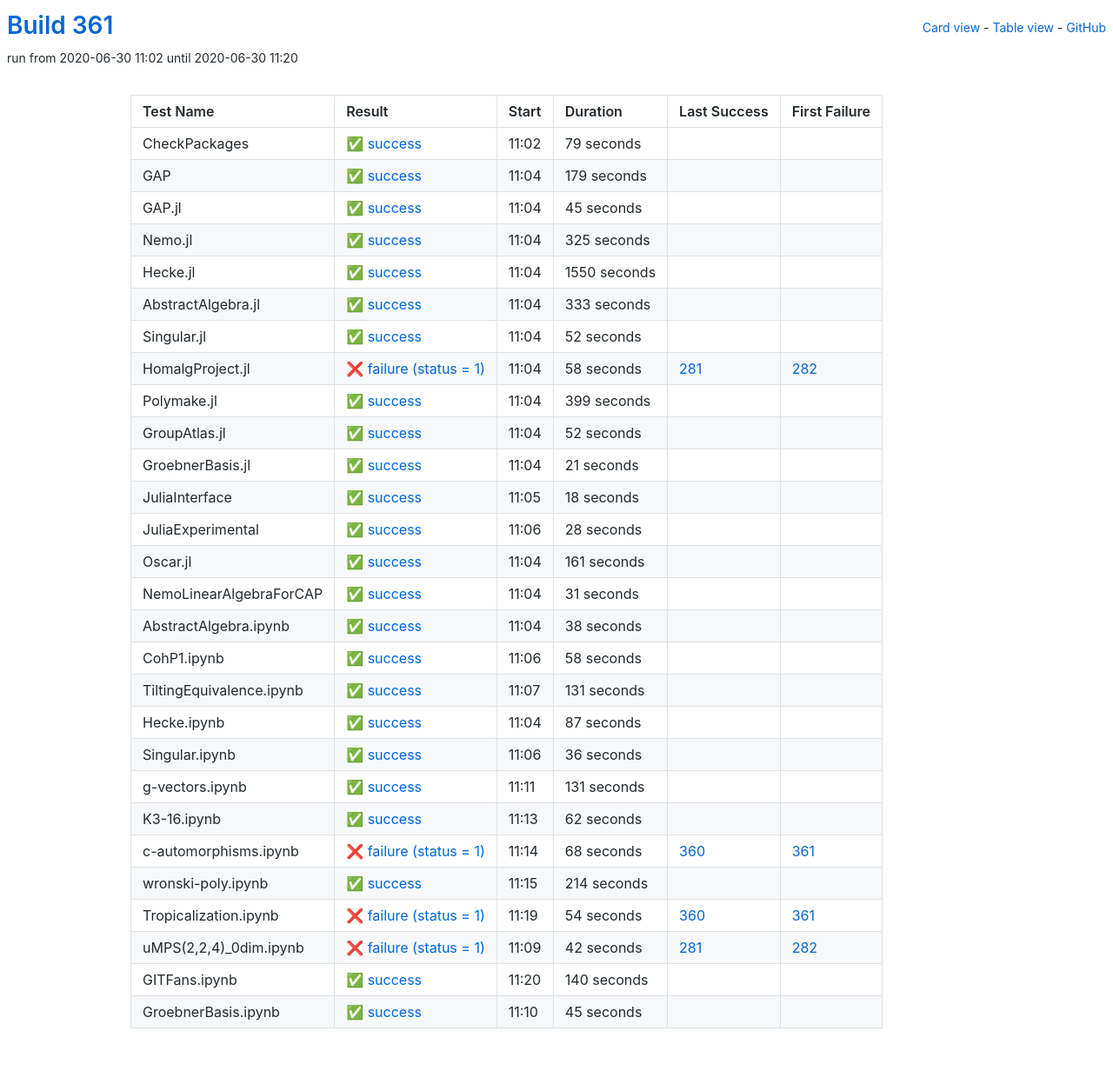
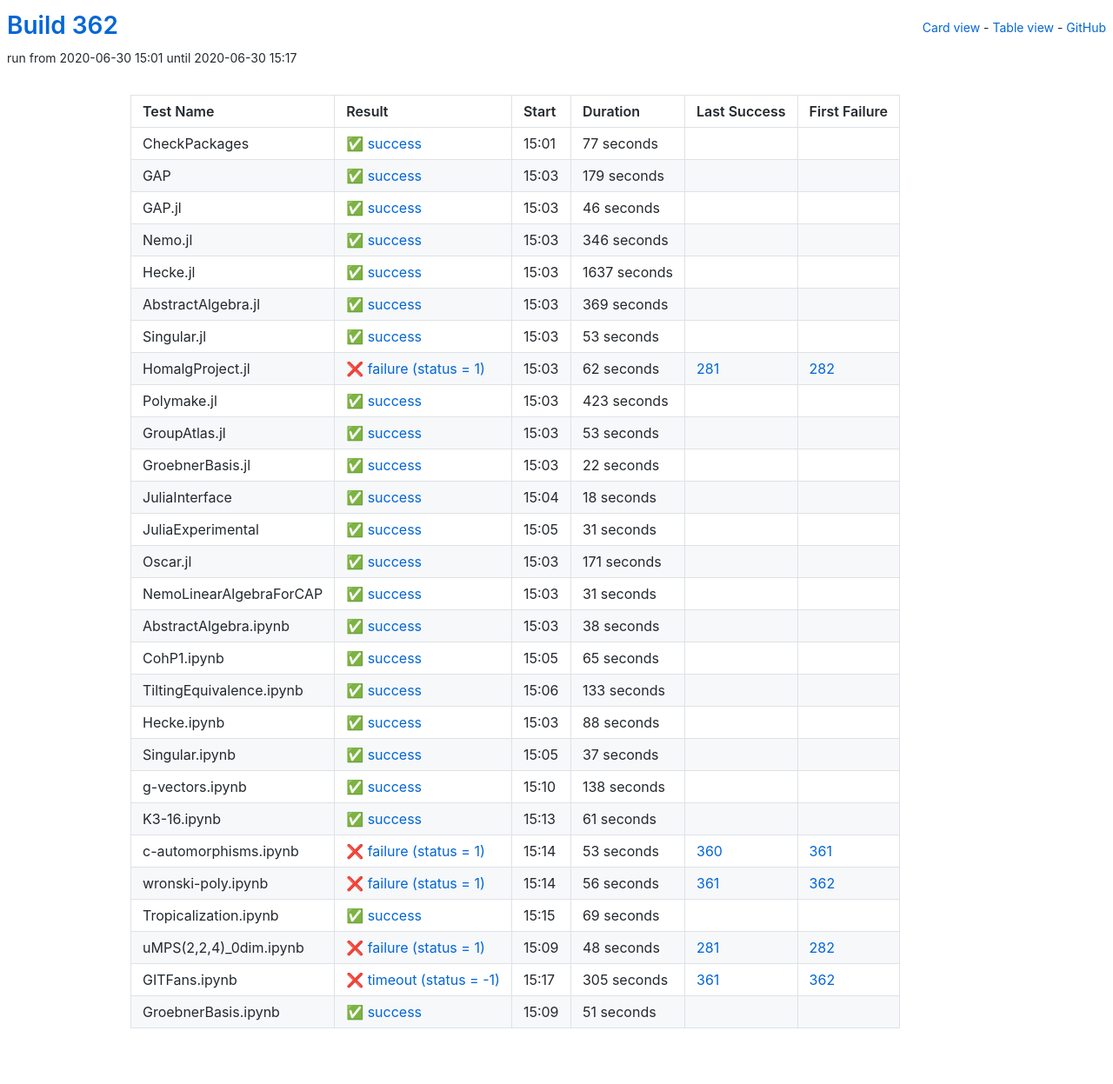
Before and after one commit to oscar-system/oscar-ci-status-stable, a Jekyll site: the page built from table.html, in a window 1280 px wide. Shown: the whole page at 87% size. Built offline with Jekyll 4.4.1, drawn with Linux system fonts in a browser that asks for light colours.

Commit message:
Build #362

```diff
--- a/_data/ci.yml
+++ b/_data/ci.yml
@@ -1,6 +1,6 @@
 ---
-build: 361
-build_url: https://oscarci.mathematik.uni-kl.de/job/oscar-stable/361/
+build: 362
+build_url: https://oscarci.mathematik.uni-kl.de/job/oscar-stable/362/
 job: oscar-stable
 organization: oscar-system
 repo: oscar-ci-status-stable
@@ -8,20 +8,20 @@ repourl: https://github.com/oscar-system/oscar-ci-status-stable
 tests:
 - name: CheckPackages
   id: checkpackages
-  log: https://oscarci.mathematik.uni-kl.de/job/oscar-stable/361/artifact/logs/build-361/CheckPackages.log
-  start: 2020-06-30 11:02
+  log: https://oscarci.mathematik.uni-kl.de/job/oscar-stable/362/artifact/logs/build-362/CheckPackages.log
+  start: 2020-06-30 15:01
   success: true
   exitcode: 0
   status: success
-  duration: 79
+  duration: 77
   last_success: false
   last_success_url:
   first_failure: false
   first_failure_url:
 - name: GAP
   id: gap
-  log: https://oscarci.mathematik.uni-kl.de/job/oscar-stable/361/artifact/logs/build-361/GAP.log
-  start: 2020-06-30 11:04
+  log: https://oscarci.mathematik.uni-kl.de/job/oscar-stable/362/artifact/logs/build-362/GAP.log
+  start: 2020-06-30 15:03
   success: true
   exitcode: 0
   status: success
@@ -32,116 +32,116 @@ tests:
   first_failure_url:
 - name: GAP.jl
   id: gap-jl
-  log: https://oscarci.mathematik.uni-kl.de/job/oscar-stable/361/artifact/logs/build-361/GAP.jl.log
-  start: 2020-06-30 11:04
+  log: https://oscarci.mathematik.uni-kl.de/job/oscar-stable/362/artifact/logs/build-362/GAP.jl.log
+  start: 2020-06-30 15:03
   success: true
   exitcode: 0
   status: success
-  duration: 45
+  duration: 46
   last_success: false
   last_success_url:
   first_failure: false
   first_failure_url:
 - name: Nemo.jl
   id: nemo-jl
-  log: https://oscarci.mathematik.uni-kl.de/job/oscar-stable/361/artifact/logs/build-361/Nemo.jl.log
-  start: 2020-06-30 11:04
+  log: https://oscarci.mathematik.uni-kl.de/job/oscar-stable/362/artifact/logs/build-362/Nemo.jl.log
+  start: 2020-06-30 15:03
   success: true
   exitcode: 0
   status: success
-  duration: 325
+  duration: 346
   last_success: false
   last_success_url:
   first_failure: false
   first_failure_url:
 - name: Hecke.jl
   id: hecke-jl
-  log: https://oscarci.mathematik.uni-kl.de/job/oscar-stable/361/artifact/logs/build-361/Hecke.jl.log
-  start: 2020-06-30 11:04
+  log: https://oscarci.mathematik.uni-kl.de/job/oscar-stable/362/artifact/logs/build-362/Hecke.jl.log
+  start: 2020-06-30 15:03
   success: true
   exitcode: 0
   status: success
-  duration: 1550
+  duration: 1637
   last_success: false
   last_success_url:
   first_failure: false
   first_failure_url:
 - name: AbstractAlgebra.jl
   id: abstractalgebra-jl
-  log: https://oscarci.mathematik.uni-kl.de/job/oscar-stable/361/artifact/logs/build-361/AbstractAlgebra.jl.log
-  start: 2020-06-30 11:04
+  log: https://oscarci.mathematik.uni-kl.de/job/oscar-stable/362/artifact/logs/build-362/AbstractAlgebra.jl.log
+  start: 2020-06-30 15:03
   success: true
   exitcode: 0
   status: success
-  duration: 333
+  duration: 369
   last_success: false
   last_success_url:
   first_failure: false
   first_failure_url:
 - name: Singular.jl
   id: singular-jl
-  log: https://oscarci.mathematik.uni-kl.de/job/oscar-stable/361/artifact/logs/build-361/Singular.jl.log
-  start: 2020-06-30 11:04
+  log: https://oscarci.mathematik.uni-kl.de/job/oscar-stable/362/artifact/logs/build-362/Singular.jl.log
+  start: 2020-06-30 15:03
   success: true
   exitcode: 0
   status: success
-  duration: 52
+  duration: 53
   last_success: false
   last_success_url:
   first_failure: false
   first_failure_url:
 - name: HomalgProject.jl
   id: homalgproject-jl
-  log: https://oscarci.mathematik.uni-kl.de/job/oscar-stable/361/artifact/logs/build-361/HomalgProject.jl.log
-  start: 2020-06-30 11:04
+  log: https://oscarci.mathematik.uni-kl.de/job/oscar-stable/362/artifact/logs/build-362/HomalgProject.jl.log
+  start: 2020-06-30 15:03
   success: false
   exitcode: 1
   status: failure
-  duration: 58
+  duration: 62
   last_success: 281
   last_success_url: https://oscarci.mathematik.uni-kl.de/job/oscar-stable/281/
   first_failure: 282
   first_failure_url: https://oscarci.mathematik.uni-kl.de/job/oscar-stable/282/
 - name: Polymake.jl
   id: polymake-jl
-  log: https://oscarci.mathematik.uni-kl.de/job/oscar-stable/361/artifact/logs/build-361/Polymake.jl.log
-  start: 2020-06-30 11:04
+  log: https://oscarci.mathematik.uni-kl.de/job/oscar-stable/362/artifact/logs/build-362/Polymake.jl.log
+  start: 2020-06-30 15:03
   success: true
   exitcode: 0
   status: success
-  duration: 399
+  duration: 423
   last_success: false
   last_success_url:
   first_failure: false
   first_failure_url:
 - name: GroupAtlas.jl
   id: groupatlas-jl
-  log: https://oscarci.mathematik.uni-kl.de/job/oscar-stable/361/artifact/logs/build-361/GroupAtlas.jl.log
-  start: 2020-06-30 11:04
+  log: https://oscarci.mathematik.uni-kl.de/job/oscar-stable/362/artifact/logs/build-362/GroupAtlas.jl.log
+  start: 2020-06-30 15:03
   success: true
   exitcode: 0
   status: success
-  duration: 52
+  duration: 53
   last_success: false
   last_success_url:
   first_failure: false
   first_failure_url:
 - name: GroebnerBasis.jl
   id: groebnerbasis-jl
-  log: https://oscarci.mathematik.uni-kl.de/job/oscar-stable/361/artifact/logs/build-361/GroebnerBasis.jl.log
-  start: 2020-06-30 11:04
+  log: https://oscarci.mathematik.uni-kl.de/job/oscar-stable/362/artifact/logs/build-362/GroebnerBasis.jl.log
+  start: 2020-06-30 15:03
   success: true
   exitcode: 0
   status: success
-  duration: 21
+  duration: 22
   last_success: false
   last_success_url:
   first_failure: false
   first_failure_url:
 - name: JuliaInterface
   id: juliainterface
-  log: https://oscarci.mathematik.uni-kl.de/job/oscar-stable/361/artifact/logs/build-361/JuliaInterface.log
-  start: 2020-06-30 11:05
+  log: https://oscarci.mathematik.uni-kl.de/job/oscar-stable/362/artifact/logs/build-362/JuliaInterface.log
+  start: 2020-06-30 15:04
   success: true
   exitcode: 0
   status: success
@@ -152,32 +152,32 @@ tests:
   first_failure_url:
 - name: JuliaExperimental
   id: juliaexperimental
-  log: https://oscarci.mathematik.uni-kl.de/job/oscar-stable/361/artifact/logs/build-361/JuliaExperimental.log
-  start: 2020-06-30 11:06
+  log: https://oscarci.mathematik.uni-kl.de/job/oscar-stable/362/artifact/logs/build-362/JuliaExperimental.log
+  start: 2020-06-30 15:05
   success: true
   exitcode: 0
   status: success
-  duration: 28
+  duration: 31
   last_success: false
   last_success_url:
   first_failure: false
   first_failure_url:
 - name: Oscar.jl
   id: oscar-jl
-  log: https://oscarci.mathematik.uni-kl.de/job/oscar-stable/361/artifact/logs/build-361/Oscar.jl.log
-  start: 2020-06-30 11:04
+  log: https://oscarci.mathematik.uni-kl.de/job/oscar-stable/362/artifact/logs/build-362/Oscar.jl.log
+  start: 2020-06-30 15:03
   success: true
   exitcode: 0
   status: success
-  duration: 161
+  duration: 171
   last_success: false
   last_success_url:
   first_failure: false
   first_failure_url:
 - name: NemoLinearAlgebraForCAP
   id: nemolinearalgebraforcap
-  log: https://oscarci.mathematik.uni-kl.de/job/oscar-stable/361/artifact/logs/build-361/NemoLinearAlgebraForCAP.log
-  start: 2020-06-30 11:04
+  log: https://oscarci.mathematik.uni-kl.de/job/oscar-stable/362/artifact/logs/build-362/NemoLinearAlgebraForCAP.log
+  start: 2020-06-30 15:03
   success: true
   exitcode: 0
   status: success
@@ -188,8 +188,8 @@ tests:
   first_failure_url:
 - name: AbstractAlgebra.ipynb
   id: abstractalgebra-ipynb
-  log: https://oscarci.mathematik.uni-kl.de/job/oscar-stable/361/artifact/logs/build-361/AbstractAlgebra.ipynb.log
-  start: 2020-06-30 11:04
+  log: https://oscarci.mathematik.uni-kl.de/job/oscar-stable/362/artifact/logs/build-362/AbstractAlgebra.ipynb.log
+  start: 2020-06-30 15:03
   success: true
   exitcode: 0
   status: success
@@ -200,145 +200,145 @@ tests:
   first_failure_url:
 - name: CohP1.ipynb
   id: cohp1-ipynb
-  log: https://oscarci.mathematik.uni-kl.de/job/oscar-stable/361/artifact/logs/build-361/CohP1.ipynb.log
-  start: 2020-06-30 11:06
+  log: https://oscarci.mathematik.uni-kl.de/job/oscar-stable/362/artifact/logs/build-362/CohP1.ipynb.log
+  start: 2020-06-30 15:05
   success: true
   exitcode: 0
   status: success
-  duration: 58
+  duration: 65
   last_success: false
   last_success_url:
   first_failure: false
   first_failure_url:
 - name: TiltingEquivalence.ipynb
   id: tiltingequivalence-ipynb
-  log: https://oscarci.mathematik.uni-kl.de/job/oscar-stable/361/artifact/logs/build-361/TiltingEquivalence.ipynb.log
-  start: 2020-06-30 11:07
+  log: https://oscarci.mathematik.uni-kl.de/job/oscar-stable/362/artifact/logs/build-362/TiltingEquivalence.ipynb.log
+  start: 2020-06-30 15:06
   success: true
   exitcode: 0
   status: success
-  duration: 131
+  duration: 133
   last_success: false
   last_success_url:
   first_failure: false
   first_failure_url:
 - name: Hecke.ipynb
   id: hecke-ipynb
-  log: https://oscarci.mathematik.uni-kl.de/job/oscar-stable/361/artifact/logs/build-361/Hecke.ipynb.log
-  start: 2020-06-30 11:04
+  log: https://oscarci.mathematik.uni-kl.de/job/oscar-stable/362/artifact/logs/build-362/Hecke.ipynb.log
+  start: 2020-06-30 15:03
   success: true
   exitcode: 0
   status: success
-  duration: 87
+  duration: 88
   last_success: false
   last_success_url:
   first_failure: false
   first_failure_url:
 - name: Singular.ipynb
   id: singular-ipynb
-  log: https://oscarci.mathematik.uni-kl.de/job/oscar-stable/361/artifact/logs/build-361/Singular.ipynb.log
-  start: 2020-06-30 11:06
+  log: https://oscarci.mathematik.uni-kl.de/job/oscar-stable/362/artifact/logs/build-362/Singular.ipynb.log
+  start: 2020-06-30 15:05
   success: true
   exitcode: 0
   status: success
-  duration: 36
+  duration: 37
   last_success: false
   last_success_url:
   first_failure: false
   first_failure_url:
 - name: g-vectors.ipynb
   id: g-vectors-ipynb
-  log: https://oscarci.mathematik.uni-kl.de/job/oscar-stable/361/artifact/logs/build-361/g-vectors.ipynb.log
-  start: 2020-06-30 11:11
+  log: https://oscarci.mathematik.uni-kl.de/job/oscar-stable/362/artifact/logs/build-362/g-vectors.ipynb.log
+  start: 2020-06-30 15:10
   success: true
   exitcode: 0
   status: success
-  duration: 131
+  duration: 138
   last_success: false
   last_success_url:
   first_failure: false
   first_failure_url:
 - name: K3-16.ipynb
   id: k3-16-ipynb
-  log: https://oscarci.mathematik.uni-kl.de/job/oscar-stable/361/artifact/logs/build-361/K3-16.ipynb.log
-  start: 2020-06-30 11:13
+  log: https://oscarci.mathematik.uni-kl.de/job/oscar-stable/362/artifact/logs/build-362/K3-16.ipynb.log
+  start: 2020-06-30 15:13
   success: true
   exitcode: 0
   status: success
-  duration: 62
+  duration: 61
   last_success: false
   last_success_url:
   first_failure: false
   first_failure_url:
 - name: c-automorphisms.ipynb
   id: c-automorphisms-ipynb
-  log: https://oscarci.mathematik.uni-kl.de/job/oscar-stable/361/artifact/logs/build-361/c-automorphisms.ipynb.log
-  start: 2020-06-30 11:14
+  log: https://oscarci.mathematik.uni-kl.de/job/oscar-stable/362/artifact/logs/build-362/c-automorphisms.ipynb.log
+  start: 2020-06-30 15:14
   success: false
   exitcode: 1
   status: failure
-  duration: 68
+  duration: 53
   last_success: 360
   last_success_url: https://oscarci.mathematik.uni-kl.de/job/oscar-stable/360/
   first_failure: 361
   first_failure_url: https://oscarci.mathematik.uni-kl.de/job/oscar-stable/361/
 - name: wronski-poly.ipynb
   id: wronski-poly-ipynb
-  log: https://oscarci.mathematik.uni-kl.de/job/oscar-stable/361/artifact/logs/build-361/wronski-poly.ipynb.log
-  start: 2020-06-30 11:15
+  log: https://oscarci.mathematik.uni-kl.de/job/oscar-stable/362/artifact/logs/build-362/wronski-poly.ipynb.log
+  start: 2020-06-30 15:14
+  success: false
+  exitcode: 1
+  status: failure
+  duration: 56
+  last_success: 361
+  last_success_url: https://oscarci.mathematik.uni-kl.de/job/oscar-stable/361/
+  first_failure: 362
+  first_failure_url: https://oscarci.mathematik.uni-kl.de/job/oscar-stable/362/
+- name: Tropicalization.ipynb
+  id: tropicalization-ipynb
+  log: https://oscarci.mathematik.uni-kl.de/job/oscar-stable/362/artifact/logs/build-362/Tropicalization.ipynb.log
+  start: 2020-06-30 15:15
   success: true
   exitcode: 0
   status: success
-  duration: 214
+  duration: 69
   last_success: false
   last_success_url:
   first_failure: false
   first_failure_url:
-- name: Tropicalization.ipynb
-  id: tropicalization-ipynb
-  log: https://oscarci.mathematik.uni-kl.de/job/oscar-stable/361/artifact/logs/build-361/Tropicalization.ipynb.log
-  start: 2020-06-30 11:19
+- name: uMPS(2,2,4)_0dim.ipynb
+  id: umps-2-2-4-0dim-ipynb
+  log: https://oscarci.mathematik.uni-kl.de/job/oscar-stable/362/artifact/logs/build-362/uMPS-2-2-4-_0dim.ipynb.log
+  start: 2020-06-30 15:09
   success: false
   exitcode: 1
   status: failure
-  duration: 54
-  last_success: 360
-  last_success_url: https://oscarci.mathematik.uni-kl.de/job/oscar-stable/360/
-  first_failure: 361
-  first_failure_url: https://oscarci.mathematik.uni-kl.de/job/oscar-stable/361/
-- name: uMPS(2,2,4)_0dim.ipynb
-  id: umps-2-2-4-0dim-ipynb
-  log: https://oscarci.mathematik.uni-kl.de/job/oscar-stable/361/artifact/logs/build-361/uMPS-2-2-4-_0dim.ipynb.log
-  start: 2020-06-30 11:09
-  success: false
-  exitcode: 1
-  status: failure
-  duration: 42
+  duration: 48
   last_success: 281
   last_success_url: https://oscarci.mathematik.uni-kl.de/job/oscar-stable/281/
   first_failure: 282
   first_failure_url: https://oscarci.mathematik.uni-kl.de/job/oscar-stable/282/
 - name: GITFans.ipynb
   id: gitfans-ipynb
-  log: https://oscarci.mathematik.uni-kl.de/job/oscar-stable/361/artifact/logs/build-361/GITFans.ipynb.log
-  start: 2020-06-30 11:20
+  log: https://oscarci.mathematik.uni-kl.de/job/oscar-stable/362/artifact/logs/build-362/GITFans.ipynb.log
+  start: 2020-06-30 15:17
+  success: false
+  exitcode: -1
+  status: timeout
+  duration: 305
+  last_success: 361
+  last_success_url: https://oscarci.mathematik.uni-kl.de/job/oscar-stable/361/
+  first_failure: 362
+  first_failure_url: https://oscarci.mathematik.uni-kl.de/job/oscar-stable/362/
+- name: GroebnerBasis.ipynb
+  id: groebnerbasis-ipynb
+  log: https://oscarci.mathematik.uni-kl.de/job/oscar-stable/362/artifact/logs/build-362/GroebnerBasis.ipynb.log
+  start: 2020-06-30 15:09
   success: true
   exitcode: 0
   status: success
-  duration: 140
+  duration: 51
   last_success: false
   last_success_url:
   first_failure: false
   first_failure_url:
-- name: GroebnerBasis.ipynb
-  id: groebnerbasis-ipynb
-  log: https://oscarci.mathematik.uni-kl.de/job/oscar-stable/361/artifact/logs/build-361/GroebnerBasis.ipynb.log
-  start: 2020-06-30 11:10
-  success: true
-  exitcode: 0
-  status: success
-  duration: 45
-  last_success: false
-  last_success_url:
-  first_failure: false
-  first_failure_url:
```
Also changed, not shown: README.md.
